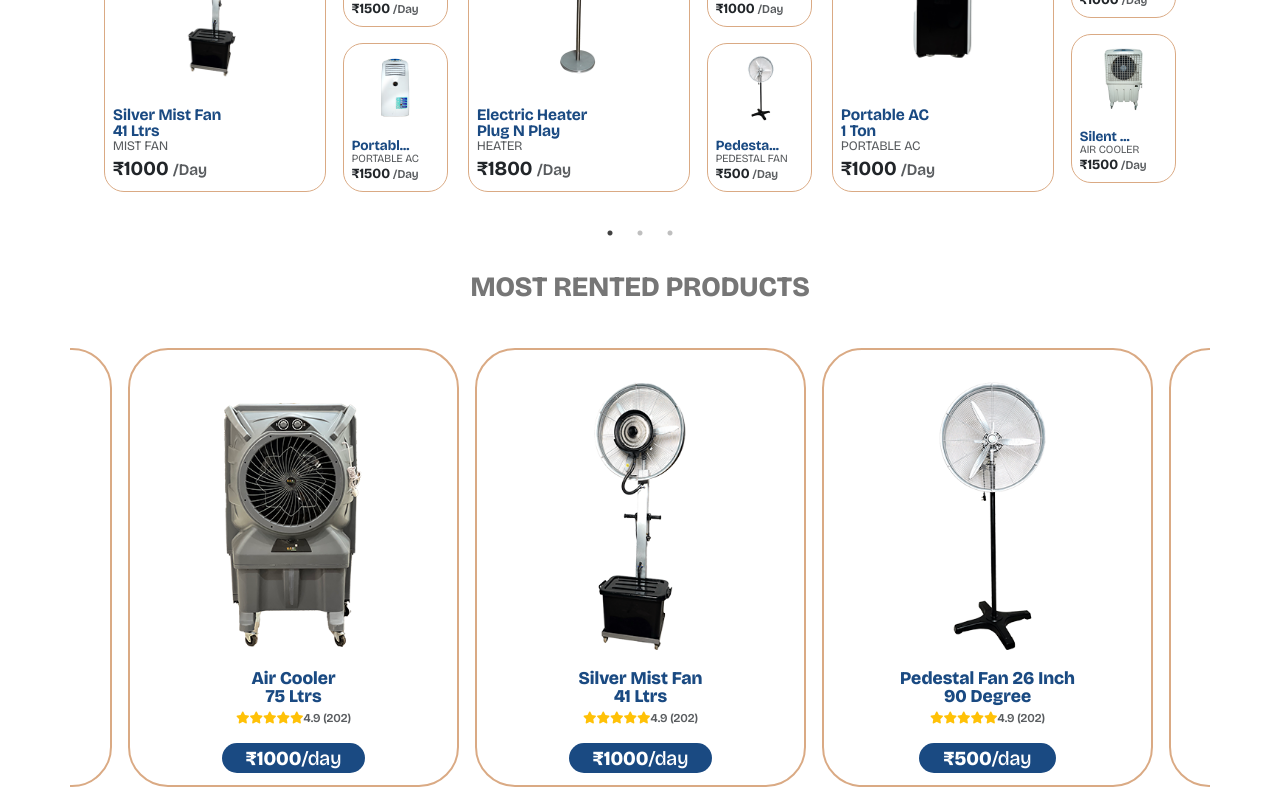
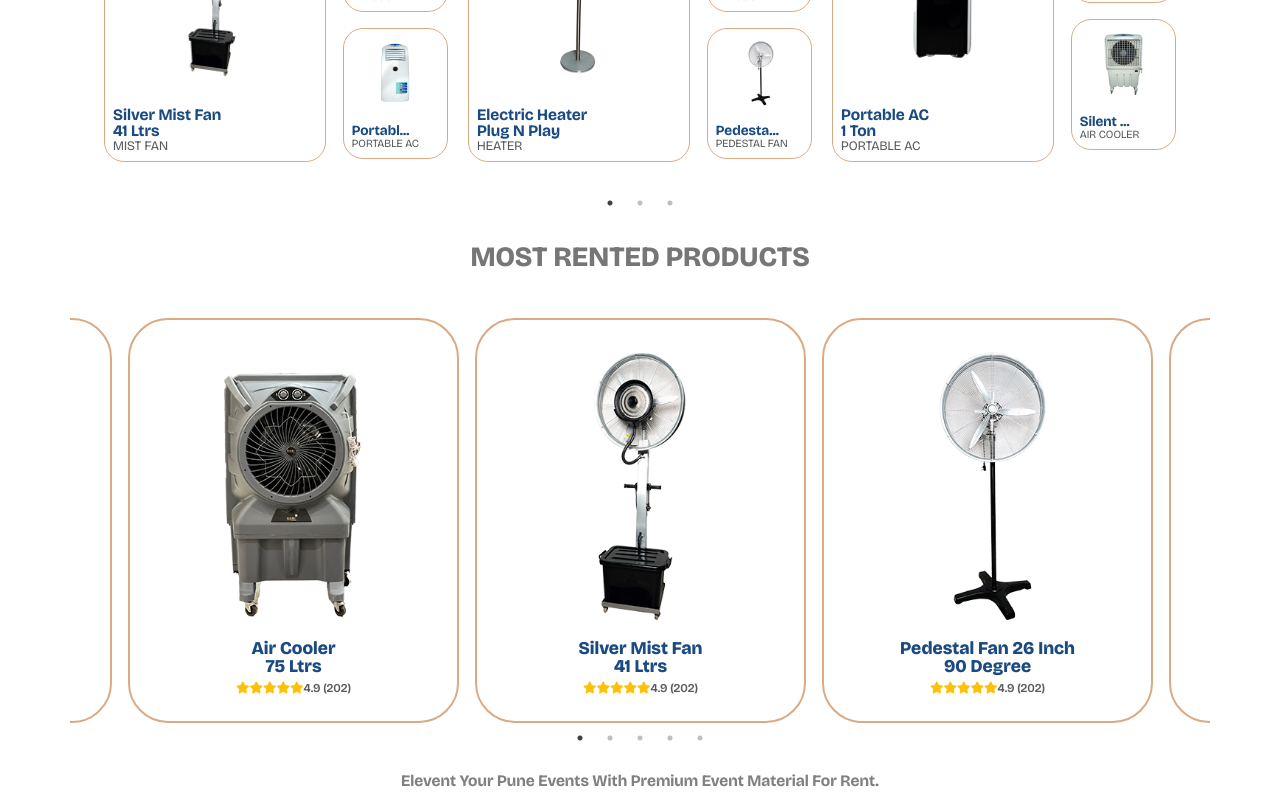
Before and after one commit to Kaminou2904/Rentooz, a React (Create React App) app in the folder frontend/: page / in a window 1280 px wide. Shown: the part 640-1432 px from the top of the page. Built offline with nearby package versions, Linux system fonts and the light colour scheme.

Commit message:
price removed from everywhere

```diff
--- a/frontend/src/Components/Listingcard/Lisitngcard.jsx
+++ b/frontend/src/Components/Listingcard/Lisitngcard.jsx
@@ -21,7 +21,7 @@ function Lisitngcard(props) {
           <p className="listingCardcategory mt-3 text-muted mb-0">Category <span className="bricolage-bold tex-uppercase">{props.cate}</span></p>
           <div className="rateNprice d-flex mt-3 justify-content-between align-items-center">
             <p className="listingcardRating mb-0 text-nowrap"><i className="fas fa-star text-warning"></i> 4.9 (202)</p>
-            <p className="mb-0 listingcardPrice text-white bg-brand-blue rounded-pill p-1 px-3"><span className="bricolage-bold text-white">₹{props.price}</span>{props.cate === 'mist fan parts' ? '' : '/day'}</p>
+            {/* <p className="mb-0 listingcardPrice text-white bg-brand-blue rounded-pill p-1 px-3"><span className="bricolage-bold text-white">₹{props.price}</span>{props.cate === 'mist fan parts' ? '' : '/day'}</p> */}
           </div>
         </div>
       </div>
--- a/frontend/src/Components/Productcard/Productcard.jsx
+++ b/frontend/src/Components/Productcard/Productcard.jsx
@@ -13,7 +13,7 @@ function Productcard(props) {
                 <div className="productName">
                     <Link to={`/${props.cate}/${props.name}`} className='nav-link'><p className="mb-0 text-brand-blue text-center text-capitalize lh-sm bricolage-extrabold mt-2">{props.name} <br /><span className="text-capitalize bricolage-extrabold">{props.keyfeat}</span></p></Link>
                 </div>
-                <div className="productCardRating mt-1 d-flex justify-content-center align-items-center">
+                <div className="productCardRating mt-1 d-flex justify-content-center align-items-center pb-3">
                     <i className="fas fa-star text-warning"></i>
                     <i className="fas fa-star text-warning"></i>
                     <i className="fas fa-star text-warning"></i>
@@ -22,9 +22,9 @@ function Productcard(props) {
                     <p className="mb-0 text-muted bricolage-semibold">4.9 (202)</p>
                 </div>
                 <div className="productCardPrice">
-                    <p className="mb-0 text-white bg-brand-blue px-4 mt-3 mb-1 mx-auto bricolage-medium text-center rounded-pill">
+                    {/* <p className="mb-0 text-white bg-brand-blue px-4 mt-3 mb-1 mx-auto bricolage-medium text-center rounded-pill">
                         <span className='bricolage-extrabold'>₹{props.price}</span>/day
-                    </p>
+                    </p> */}
                 </div>
             </div>
         </div>
--- a/frontend/src/Components/Productcardgo/Productcard.jsx
+++ b/frontend/src/Components/Productcardgo/Productcard.jsx
@@ -12,7 +12,7 @@ function Productcard(props) {
             <div className="mainProductcardData p-2">
                 <Link to={`/${props.category}/${props.name}`} className='nav-link'><p className="mainProductcardName bricolage-bold text-capitalize mb-0 text-brand-blue">{props.name} <br /> {props.keyfeat}</p></Link>
                 <p className="mainProductcardCategory mb-0 text-muted text-uppercase">{props.category}</p>
-                <div className="mainProductcardPrice text-brand-purp bricolage-bold fs-5">₹{props.rentprice} <span className='text-muted bricolage-semibold fs-6 text-capitalize'>/Day</span></div>
+                {/* <div className="mainProductcardPrice text-brand-purp bricolage-bold fs-5">₹{props.rentprice} <span className='text-muted bricolage-semibold fs-6 text-capitalize'>/Day</span></div> */}
             </div>
         </div>
   );
--- a/frontend/src/Components/Smprocard/Smprocard.jsx
+++ b/frontend/src/Components/Smprocard/Smprocard.jsx
@@ -11,7 +11,7 @@ function Smprocard(props) {
             <div className="mainsmProductcardData p-2">
                 <Link to={`/${props.category}/${props.name}`} className='nav-link'><p className="mainsmProductcardName bricolage-bold text-capitalize mb-0 text-brand-blue">{props.name.slice(0, 7)}...</p></Link>
                 <p className="mainsmProductcardCategory mb-0 text-muted text-uppercase">{props.category}</p>
-                <div className="mainsmProductcardPrice text-brand-purp lh-sm bricolage-bold">₹{props.rentprice} <span className='text-muted bricolage-semibold'>/Day</span></div>
+                {/* <div className="mainsmProductcardPrice text-brand-purp lh-sm bricolage-bold">₹{props.rentprice} <span className='text-muted bricolage-semibold'>/Day</span></div> */}
             </div>
         </div>
   );
--- a/frontend/src/Pages/Detail/Detail.jsx
+++ b/frontend/src/Pages/Detail/Detail.jsx
@@ -157,8 +157,8 @@ function Detail() {
                             <span className="ms-1 text-muted bricolage-semibold">{detstarNum[detstarNum.length - 1]} (202)</span>
                         </p>
                         <div className="mainDetailPriceDiv d-flex align-items-center mt-4">
-                            <div className="detailPriceTag w-100 border-brand-blue bricolage-bold bg-brand-blue p-2 fs-5 text-white text-center">₹{foundPro.price}<span className='bricolage-medium'>/day</span>
-                            </div>
+                            {/* <div className="detailPriceTag w-100 border-brand-blue bricolage-bold bg-brand-blue p-2 fs-5 text-white text-center">₹{foundPro.price}<span className='bricolage-medium'>/day</span>
+                            </div> */}
                             <div className="checkBtnWrap py-1">
                                 <button className='checkBtn btn bg-brand-blue text-uppercase py-2 w-100 text-white bricolage-bold fs-4' onClick={() => {
                                     setBookpopup('flex'); setMainheight('100vh')
```
